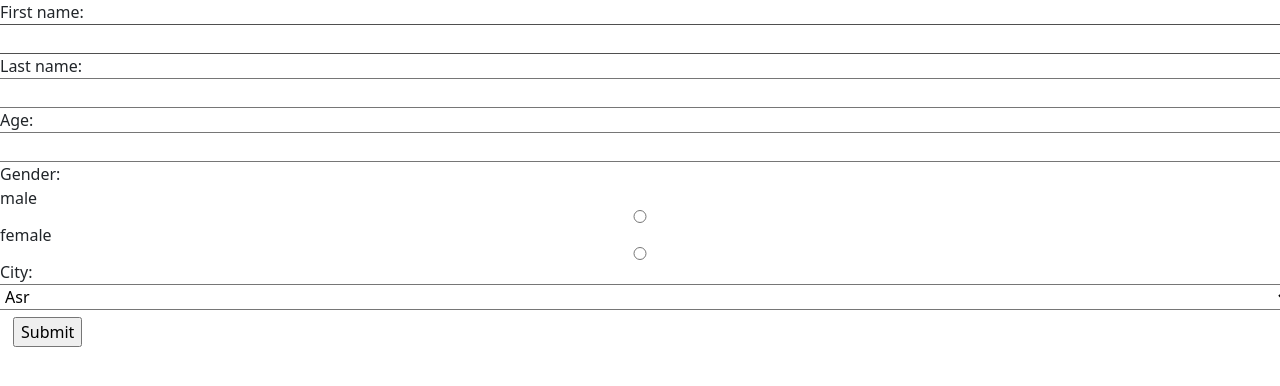
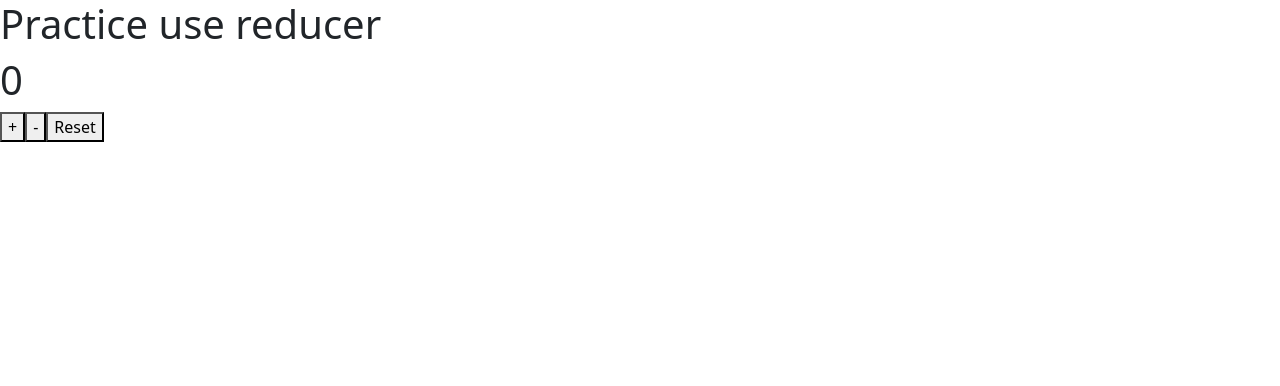
Before and after one commit to karanMalhii/useEffect-hook, a React (Vite) app: page / in a window 1280 px wide. Shown: the top 386 px of the page. Built offline with nearby package versions, Linux system fonts and the light colour scheme.

Commit message:
use Reducer task done. 20/11/2023

```diff
--- a/src/App.jsx
+++ b/src/App.jsx
@@ -1,30 +1,31 @@
-import { useState } from 'react'
-import reactLogo from './assets/react.svg'
-import viteLogo from '/vite.svg'
-import './App.css';
-import Userdata from './Components/Userdata'
-import TestComponenet from "./Components/testComponenet"
-import 'bootstrap/dist/css/bootstrap.min.css';
-import Button from 'react-bootstrap/Button';
-import Counter from './Components/Counter'
-import FormTwo from './Components/FormTwo'
-import CounterTwo from './Components/CounterTwo';
+import { useState } from "react";
+import reactLogo from "./assets/react.svg";
+import viteLogo from "/vite.svg";
+import "./App.css";
+import Userdata from "./Components/Userdata";
+import TestComponenet from "./Components/testComponenet";
+import "bootstrap/dist/css/bootstrap.min.css";
+import Button from "react-bootstrap/Button";
+import Counter from "./Components/Counter";
+import FormTwo from "./Components/FormTwo";
+import CounterTwo from "./Components/CounterTwo";
+import UseReducer from "./Components/UseReducer";
 
 function App() {
-  const [count, setCount] = useState(0)
+  const [count, setCount] = useState(0);
 
   return (
     <>
-    {/* <h2>This is app.jsx</h2> */}
-    {/* <Button variant="primary">Primary</Button>{' '} */}
+      {/* <h2>This is app.jsx</h2> */}
+      {/* <Button variant="primary">Primary</Button>{' '} */}
       {/* <Userdata/> */}
       {/* <p>Bikram work</p> */}
       {/* <TestComponenet /> */}
-      <FormTwo/>
+      {/* <FormTwo/> */}
       {/* <CounterTwo/> */}
-
+      <UseReducer />
     </>
-  )
+  );
 }
 
-export default App
+export default App;
--- /dev/null
+++ b/src/Components/UseReducer.jsx
@@ -0,0 +1,50 @@
+import React, { useReducer } from "react";
+
+const reducer = (state, action) => {
+  if (action.key == "increment") {
+    return {
+      ...state,
+      counter: state.counter + 1,
+    };
+  } else if (action.key == "decrement") {
+    return {
+      ...state,
+      counter: state.counter - 1,
+    };
+  } else if (action.key == "Reset") {
+    return {
+      ...state,
+      counter: 0,
+    };
+  } else {
+    return state;
+  }
+
+  // console.log(state)
+  // console.log(action)
+};
+
+const initialState = {
+  counter: 0,
+};
+
+export default function UseReducer() {
+  const [state, dispatch] = useReducer(reducer, initialState);
+  console.log(state);
+
+  return (
+    <div>
+      <h1>Practice use reducer</h1>
+      <h1>{state.counter}</h1>
+      <button onClick={() => dispatch({ key: "increment", payload: 1 })}>
+        +
+      </button>
+      <button onClick={() => dispatch({ key: "decrement", payload: 2 })}>
+        -
+      </button>
+      <button onClick={() => dispatch({ key: "Reset"})}>
+        Reset
+      </button>
+    </div>
+  );
+}
```
